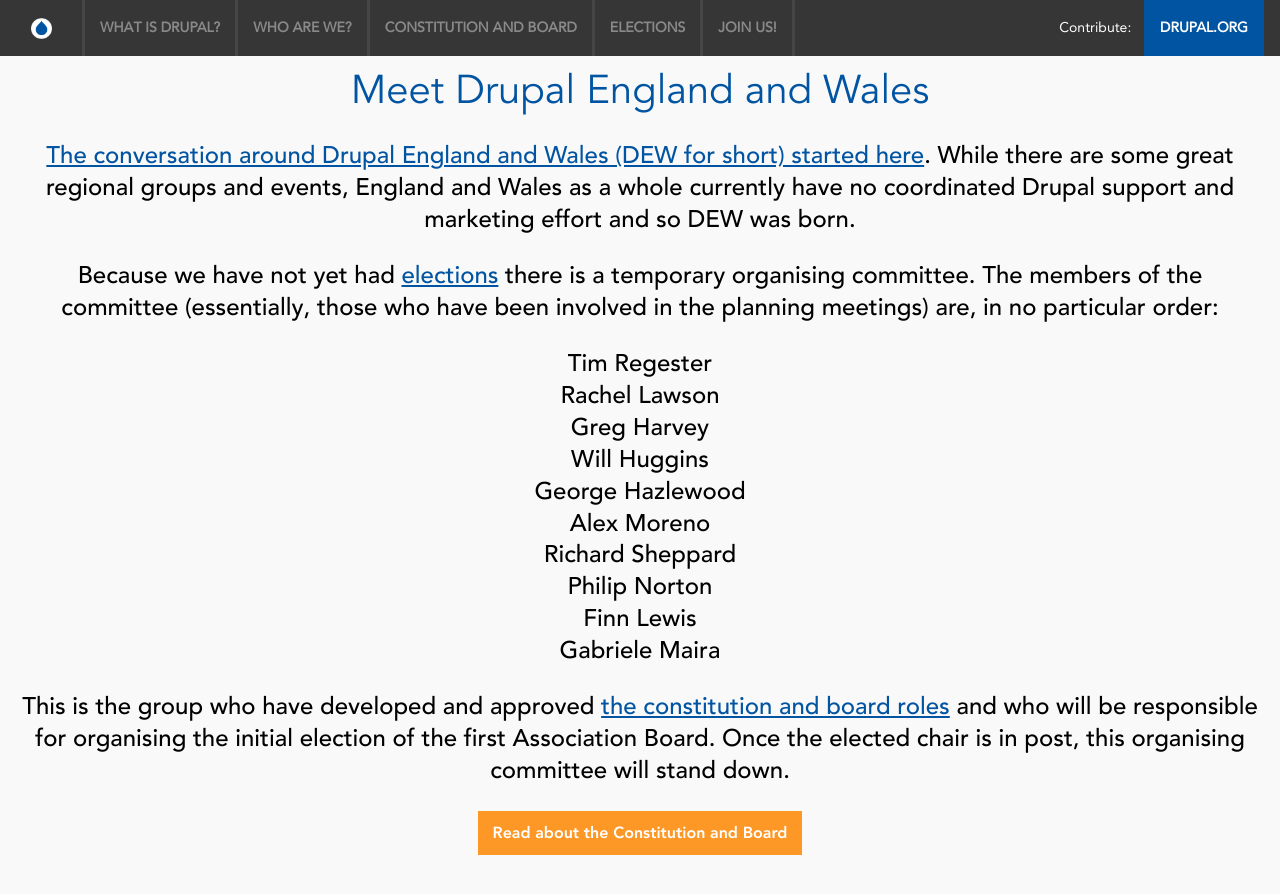
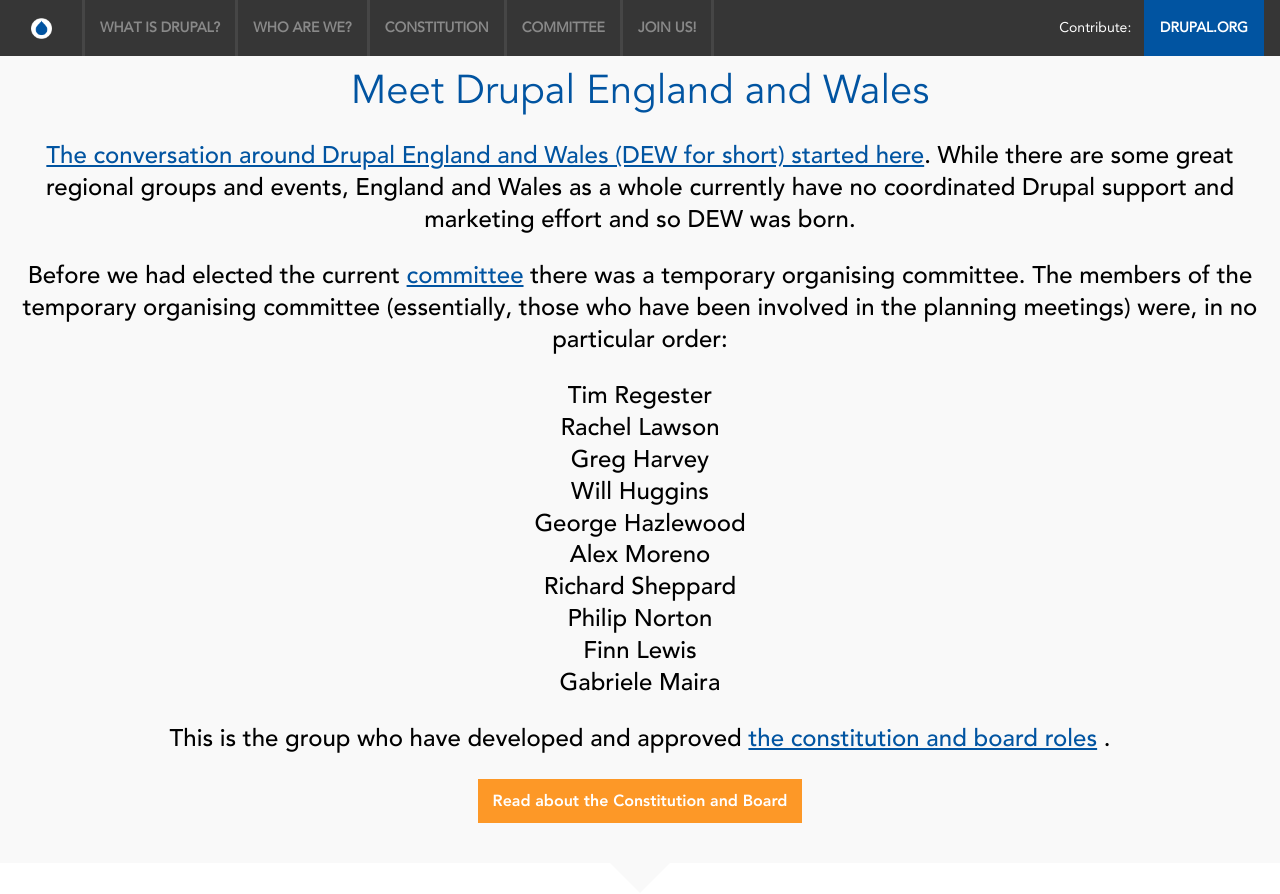
Before and after one commit to Drupal-England-Wales/drupal-england-wales.github.io, a Jekyll site: the page built from who-are-dew.html, in a window 1280 px wide and 900 px high, scrolled down 430 px. Shown: the top 894 px of the window. Built offline with Jekyll 4.4.1, drawn with Linux system fonts in a browser that asks for light colours; some web fonts are replaced.

Commit message:
Removing election and replacing with current committee.

```diff
--- a/Gemfile
+++ b/Gemfile
@@ -1,3 +1,5 @@
 source "https://rubygems.org"
 
 gem "github-pages", group: :jekyll_plugins
+
+gem "webrick", "~> 1.8"
--- a/_layouts/default.html
+++ b/_layouts/default.html
@@ -43,10 +43,10 @@
 			<a href="/who-are-dew.html" class="menu__link">Who are we?</a>
 						</li>
 				<li class="menu__item">
-			<a href="/constitution-and-board.html" class="menu__link">Constitution and Board</a>
+			<a href="/constitution-and-board.html" class="menu__link">Constitution</a>
 						</li>
 				<li class="menu__item">
-			<a href="/elections.html" class="menu__link">Elections</a>
+			<a href="/committee.html" class="menu__link">Committee</a>
 						</li>
 				<li class="menu__item">
 			<a href="/join-dew.html" title="Join Drupal England and Wales" class="menu__link">Join us!</a>
--- a/assets/isotope.js
+++ b/assets/isotope.js
@@ -1,3 +1,3 @@
 var iso = new Isotope('.l-gallery', { itemSelector: '.gallery-item'});
 iso.layout();
-iso.shuffle();
+//iso.shuffle();
--- a/who-are-dew.html
+++ b/who-are-dew.html
@@ -16,9 +16,9 @@
 		currently have no coordinated Drupal support and marketing effort and so DEW
 		was born.</p>
 
-<p>Because we have not yet had <a href="/elections.html">elections</a> there is
-	a temporary organising committee. The members of the committee (essentially,
-	those who have been involved in the planning meetings) are, in no particular
+<p>Before we had elected the current <a href="/committee.html">committee</a> there was
+	a temporary organising committee. The members of the temporary organising committee (essentially,
+	those who have been involved in the planning meetings) were, in no particular
 	order:</p>
 
 <p>
@@ -36,8 +36,6 @@
 
 <p>This is the group who have developed and approved
 	<a href="/constitution-and-board.html">the constitution and board roles</a>
-	and who will be responsible for organising the initial election of the first
-	Association Board. Once the elected chair is in post, this organising
-	committee will stand down.</p>
+	.</p>
 
 </div>
```
Also changed, not shown: committee.html (added, +87 -0 lines), constitution-and-board.html (+5 -5 lines), Gemfile.lock, README.md.
